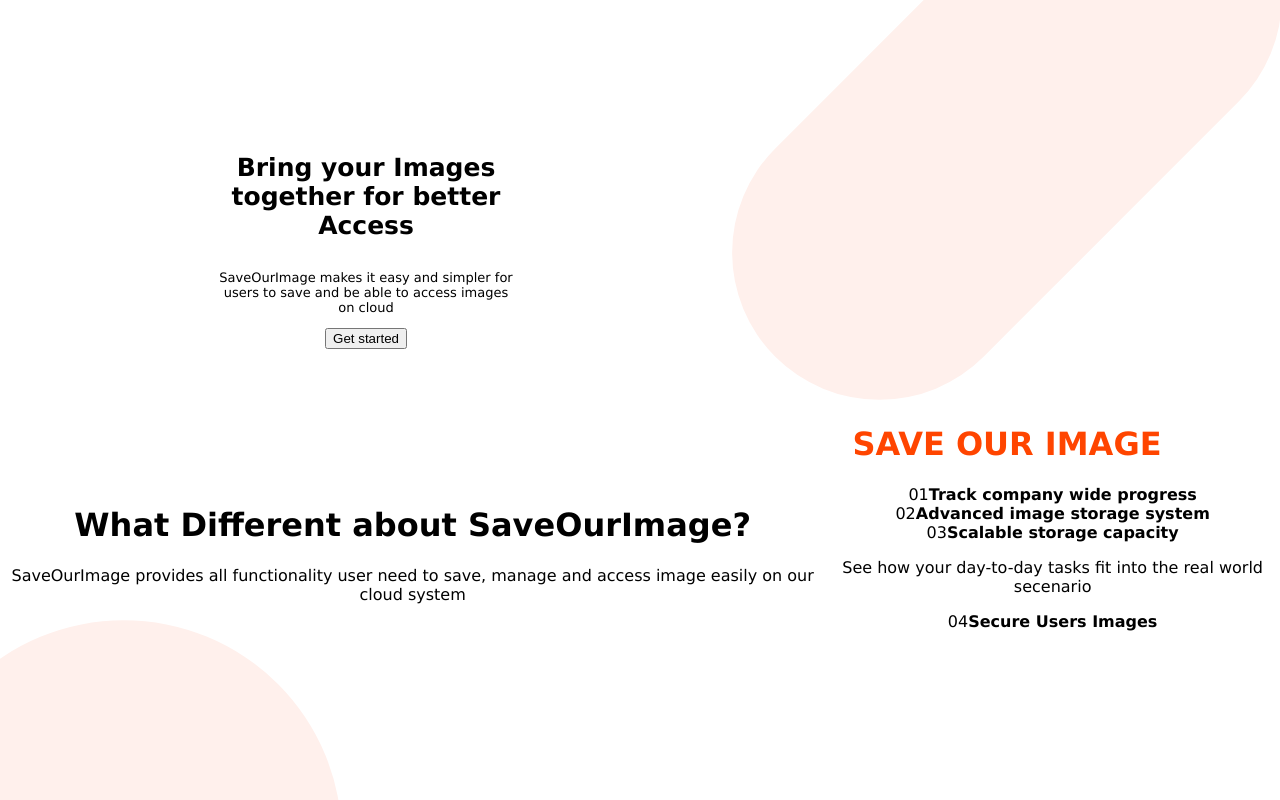
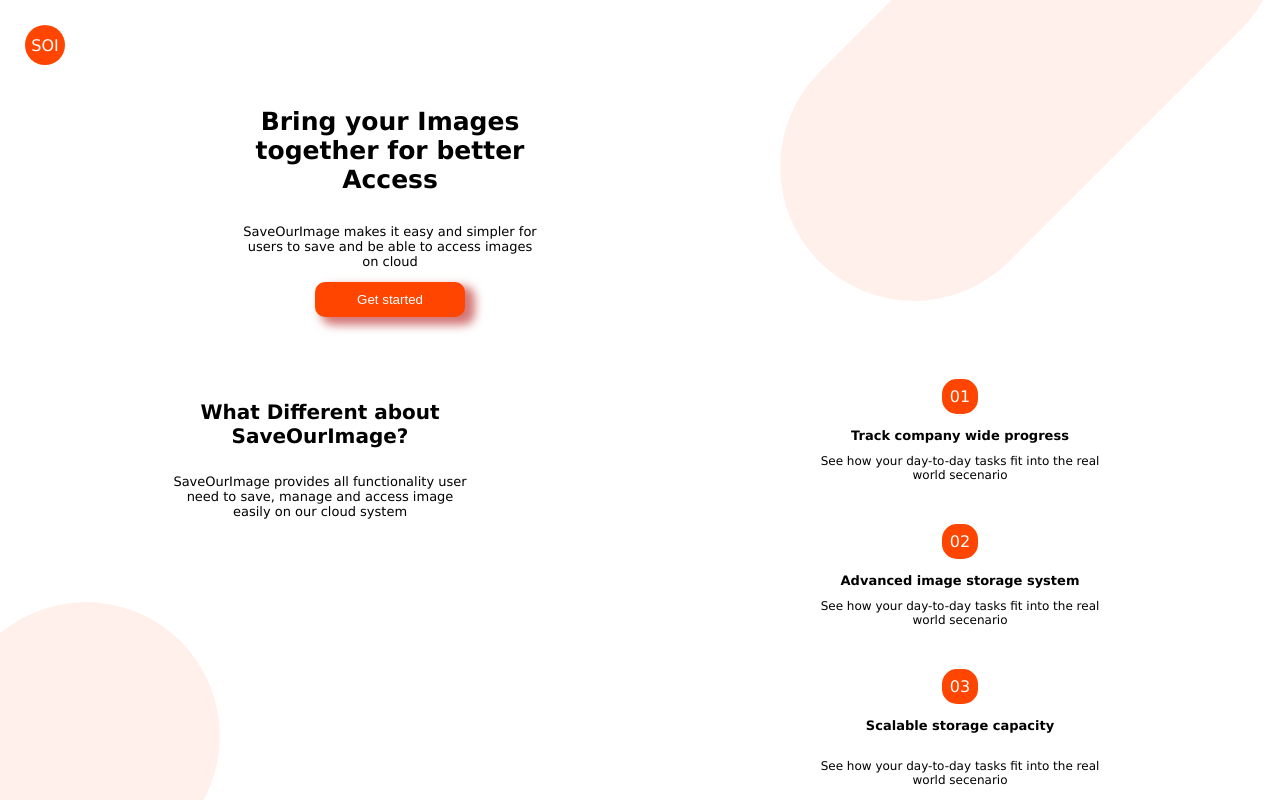
Before and after one commit to Ekweaga/saveimage, a React (Create React App) app: page / in a window 1280 px wide. Shown: the top 800 px of the page. Built offline with nearby package versions, Linux system fonts and the light colour scheme.

Commit message:
Home page design in progress

```diff
--- a/src/home.css
+++ b/src/home.css
@@ -1,5 +1,6 @@
 button{
     cursor: pointer;
+    box-shadow: 8px 6px 10px 2px rgba(196, 73, 73, 0.75);
 }
 ul{
     margin:0;
@@ -21,6 +22,9 @@ input{
     border:none;
     margin:10px;
 }
+.home{
+    position:relative;
+}
 
 .header{
     display: flex;
@@ -41,36 +45,79 @@ font-size: 25px;
   margin:0 auto;
 }
 .header .img img{
-width:550px;
+width:500px;
+
 
 
 }
-.header .img{
- position: relative;
+ .header .img{
 
-margin-top:-150px;
-margin-right: -2px;
+margin-top:-300px;
+
 
 }
 .body{
     display:flex;
     justify-content: space-between;
+    margin-top:70px;
 
 }
+.body .adv{
+    width:300px;
+    margin:0 auto;
+    display: flex;
+    flex-direction: column;
+}
+.body .adv h1{
+    font-size: 20px;
+}
+.body .adv p{
+    font-size: 13px;
+}
 .body .adv .advimg{
-    position: relative;
+    margin-left:-700px;
+    margin-bottom: -150px;
+    margin-top:70px;
+}
+.body .adv .advimg img{
+    width:500px;
+}
+.body .diff{
+    width:300px;
+    margin:0 auto;
+    display:flex;
+    flex-direction: column;
+  align-items: center;
+  align-content: center;
 
-    margin-left:-960px;
-    margin-right: -5px;
+}
+.body .diff div{
+    margin-bottom: 25px;
+}
+.body .diff p{
+    font-size: 12px;
+    margin:10px
+}
+.body .diff div b{
+    font-size:13px;
+    margin-top:20px;
+}
+.body .diff span{
+    background-color: orangered;
+    color:white;
+    margin-bottom:20px;
+    padding:8px;
+    border-radius: 15px;
 }
 .test{
 
     display:flex;
     justify-content: space-around;
     margin:30px;
+
 }
 .test div{
-    background-color: rgb(203, 212, 212);
+    background-color: rgb(238, 240, 240);
   margin:15px;
  padding:8px;
 
@@ -116,10 +163,8 @@ margin-right: -2px;
         flex-direction: column-reverse;
     }
     .header .img{
-        position: relative;
-        margin-left:20px;
-       margin-top:-140px;
-       margin-right: -5px;
+
+      margin-top:-120px;
 
        }
     .header .img img{
@@ -127,6 +172,11 @@ margin-right: -2px;
 
 
        }
+       .body .adv .advimg{
+        margin-left:-500px;
+        margin-top:70px;
+        margin-bottom: -170px;
+    }
     .test{
 
         display:flex;
@@ -134,7 +184,7 @@ margin-right: -2px;
         flex-direction: column-reverse;
     }
     .test div{
-        background-color: rgb(203, 212, 212);
+        background-color: rgb(245, 245, 245);
      margin:20px 0;
      padding:8px;
 
--- a/src/home.js
+++ b/src/home.js
@@ -17,6 +17,8 @@ import './home.css'
 const Home = () => {
   return (
     <div className='home'>
+        <div style={{color:'white', margin:'25px', background:'orangered',borderRadius:'50%',width:'40px',height:'40px',textAlign:'center',display:'flex',alignItems:'center',justifyContent:'center'}}> <span style={{textAlign:'center'}}>SOI</span>
+        </div>
 
       <div className='header'>
         <div className='bring'>
@@ -25,42 +27,49 @@ const Home = () => {
           </h1>
           <p>SaveOurImage makes it easy and simpler for users to save and be able to access images on cloud</p>
           <div>
-            <button>Get started</button>
+            <button style={{background:'orangered',color:'white',padding:'10px',border:'none',width:'150px',borderRadius:'10px'}}>Get started</button>
           </div>
 
         </div>
-      <div className='img'>
+        <div className='img'>
 
-            <img src={logo2}/>
-            <h1 style={{color:'orangered'}}>SAVE OUR IMAGE</h1>
+       <img src={logo2}/>
+      {/* <h1 style={{color:'orangered',position:'absolute',top:'20',zIndex:'777'}}>SAVE OUR IMAGE</h1>*/}
 
-      </div>
+ </div>
 
       </div>
       <div className='body'>
         <div className='adv'>
-            <h1>
+           <div style={{display:'flex',flexDirection:'column', alignItems:'center'}}> <h1>
               What Different about SaveOurImage?
             </h1>
 
             <p> SaveOurImage provides all functionality user need to save, manage and access image easily on our cloud
-               system</p>
-               <div className='advimg'>  <img src={logo2}/></div>
+               system</p></div>
+              { <div className='advimg'>  <img src={logo2}/></div>}
 
         </div>
         <div className='diff'>
           <div>
-            <span>01</span><b>Track company wide progress</b>
+           <div><span>01</span><br/><br/><b>Track company wide progress</b>
+           <p>See how your day-to-day tasks fit into the real world secenario</p>
+
+           </div>
+
           </div>
           <div>
-            <span>02</span><b>Advanced image storage system</b>
+           <div><span>02</span><br/><br/><b>Advanced image storage system</b>
+           <p>See how your day-to-day tasks fit into the real world secenario</p>
+           </div>
           </div>
           <div>
-            <span>03</span><b>Scalable storage capacity</b><br/>
-            <p>See how your day-to-day tasks fit into the real world secenario</p>
+            <div><span>03</span><br/><br/><b>Scalable storage capacity</b></div>
+           <div><p>See how your day-to-day tasks fit into the real world secenario</p></div>
           </div>
           <div>
-            <span>04</span><b>Secure Users Images</b>
+            <span>04</span><br/><br/><b>Secure Users Images</b>
+            <p>See how your day-to-day tasks fit into the real world secenario</p>
           </div>
 
         </div>
```
